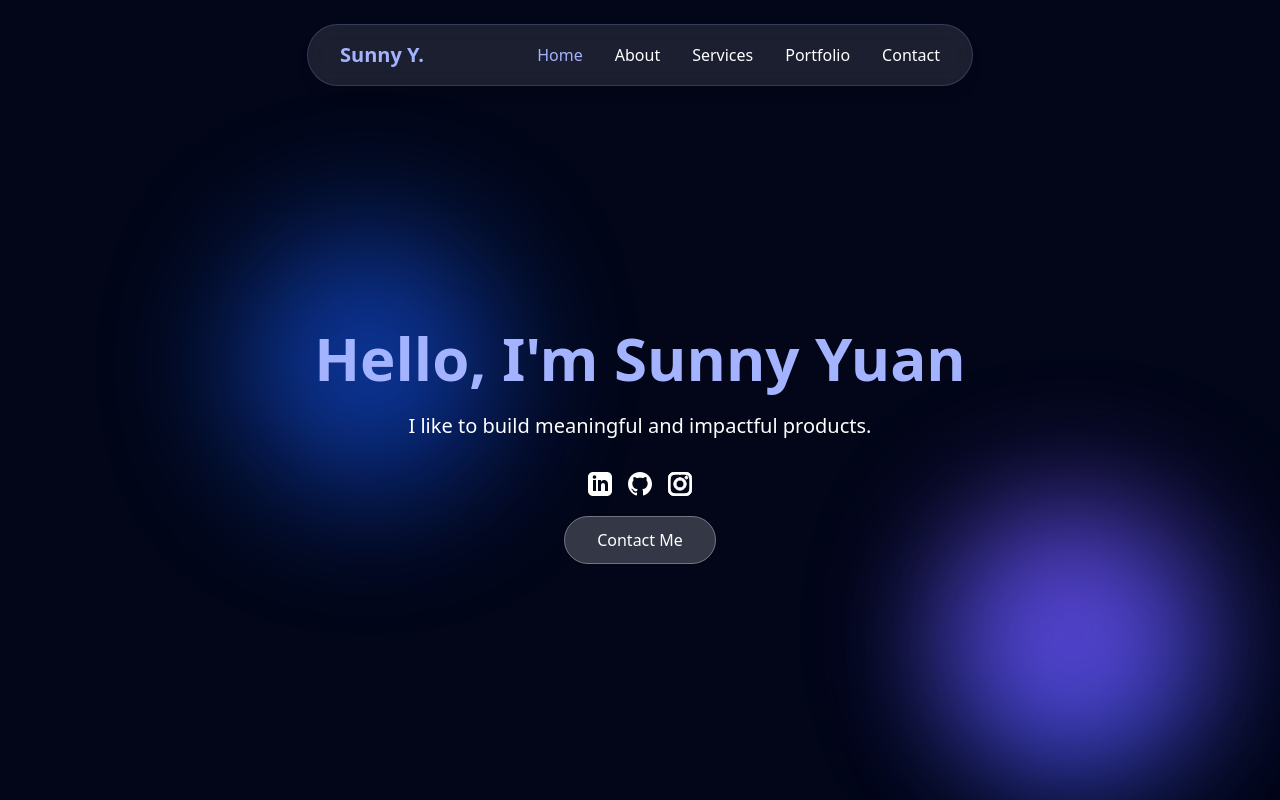
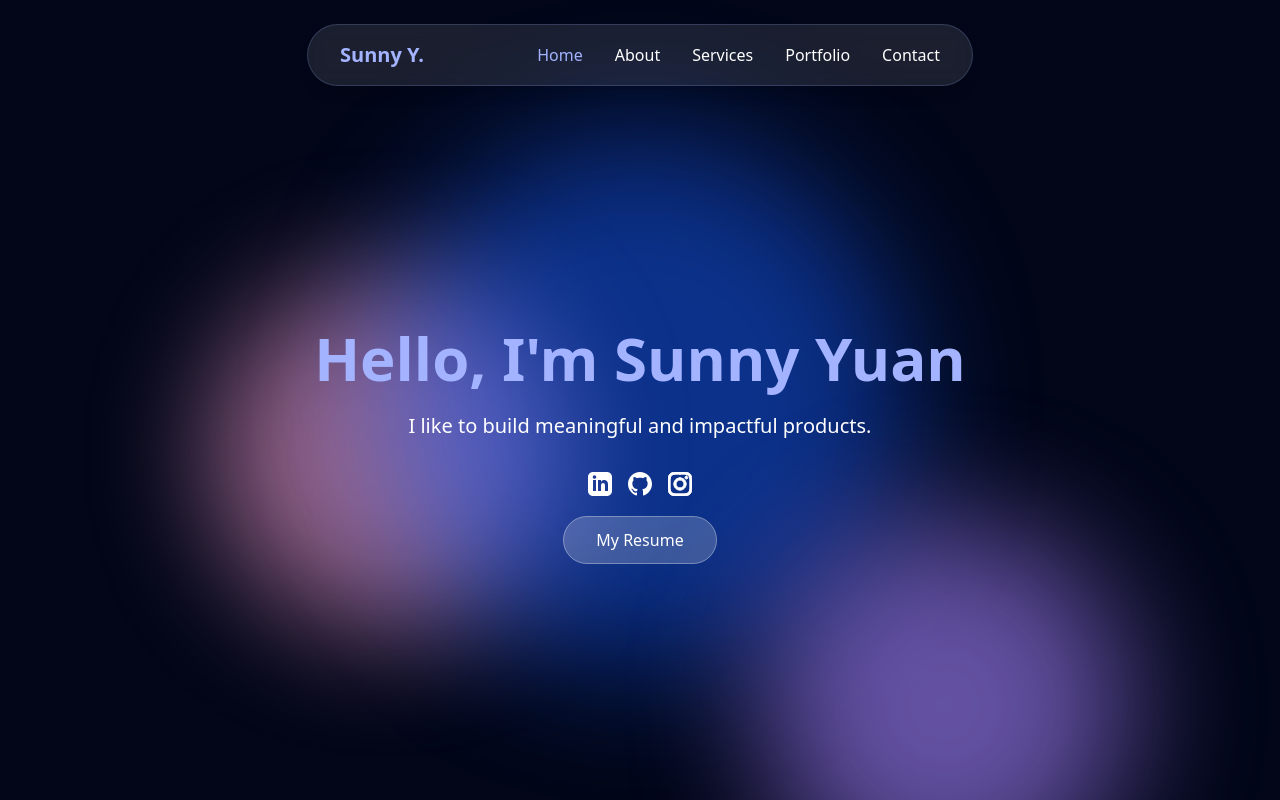
Before and after one commit to sumiyuan/smiweb, a React (Vite) app: page / in a window 1280 px wide. Shown: the top 800 px of the page. Built offline with nearby package versions, Linux system fonts and the light colour scheme.

Commit message:
added background blobs and changed the contact me to my resume

```diff
--- a/src/components/hero.tsx
+++ b/src/components/hero.tsx
@@ -5,11 +5,17 @@ const Hero = forwardRef<HTMLDivElement>((props, ref) => {
 
   return (
     <div ref={ref} className='h-screen w-full pt-20 relative'>
-      <div className='blob w-80 h-80 bg-blue-600 rounded-full absolute z-0 top-1/3 left-1/5 filter blur-3xl opacity-60 animate-blob mix-blend-multiply'></div>
-      <div className='blob w-60 h-60 bg-blue-600 rounded-full absolute z-0 top-2/3 left-3/4 filter blur-3xl opacity-60 animate-blob'></div>
-      <div className='blob w-60 h-60 bg-violet-500 rounded-full absolute z-0 top-2/3 left-3/4 filter blur-3xl opacity-60 animate-blob2 '></div>
-      <div className='blob w-60 h-60 bg-blue-600 rounded-full absolute z-0 top-1/3 left-1/5 filter blur-3xl opacity-60 animate-blob2'></div>
-      <div className='flex items-center justify-center h-full relative z-10'>
+        {/* Left Blob */}
+      <div className='blob w-90 h-90 bg-pink-300 rounded-full absolute z-0 top-1/3 left-1/6 filter blur-3xl opacity-60 animate-blob'></div>
+
+
+      <div className='blob w-130 h-130 bg-blue-600 rounded-full absolute z-0 top-1/2 left-1/2 -translate-x-1/2 -translate-y-1/2 filter blur-3xl opacity-50 animate-blob3'></div>
+
+      {/* Right Blob */}
+      <div className='blob w-90 h-90 bg-violet-400 rounded-full absolute z-0 top-2/3 left-3/5 filter blur-3xl opacity-60 animate-blob2'></div>
+
+      {/* Content */}
+      <div className='flex items-center justify-center h-full relative z-10 px-4'>
         <div className='text-center text-white'>
           <h1 className='text-6xl font-bold mb-6 text-indigo-300'>Hello, I'm Sunny Yuan</h1>
           <p className='text-xl mb-8'>I like to build meaningful and impactful products.</p>
@@ -24,8 +30,8 @@ const Hero = forwardRef<HTMLDivElement>((props, ref) => {
               <Icons names="instagram" />
             </a>
           </div>
-          <a className='bg-white/20 backdrop-blur-sm text-white px-8 py-3 rounded-full border border-white/30 hover:bg-white/30 transition-all duration-200' href="mailto:sunny.yuan0333@gmail.com">
-            Contact Me
+          <a className='bg-white/20 backdrop-blur-sm text-white px-8 py-3 rounded-full border border-white/30 hover:bg-white/30 transition-all duration-200' href="/Resume2025.pdf">
+            My Resume
           </a>
         </div>
       </div>
--- a/src/index.css
+++ b/src/index.css
@@ -20,14 +20,29 @@
     0% {
       transform: translate(0px, 0px) scale(1);
     }
-    33% {
+    20% {
       transform: translate(25px, 40px) scale(0.9);
     }
-    66% {
+    50% {
       transform: translate(-10px, -30px) scale(1.1);
     }
     100% {
       transform: translate(0px, 0px) scale(1);
+    }
+  }
+
+  @keyframes blob3 {
+    0% {
+      transform: scale(1);
+    }
+    33% {
+      transform: scale(0.9);
+    }
+    66% {
+      transform: scale(1.1);
+    }
+    100% {
+      transform: scale(1);
     }
   }
 
@@ -38,3 +53,7 @@
 .animate-blob2 {
   animation: blob2 8s infinite;
 }
+
+.animate-blob3 {
+  animation: blob3 7s infinite;
+}
```
Also changed, not shown: 1 other file (tests, documents, lock files or other folders).
